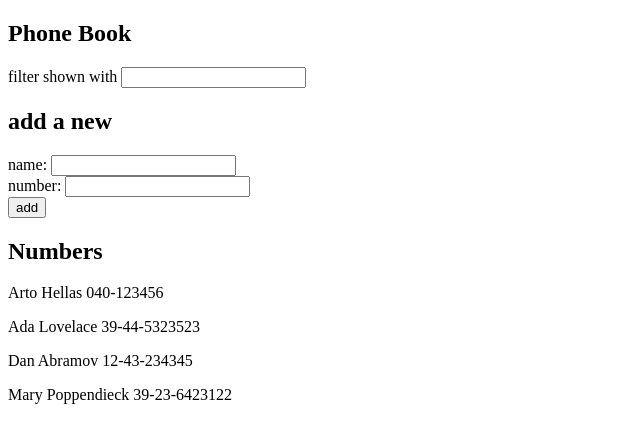
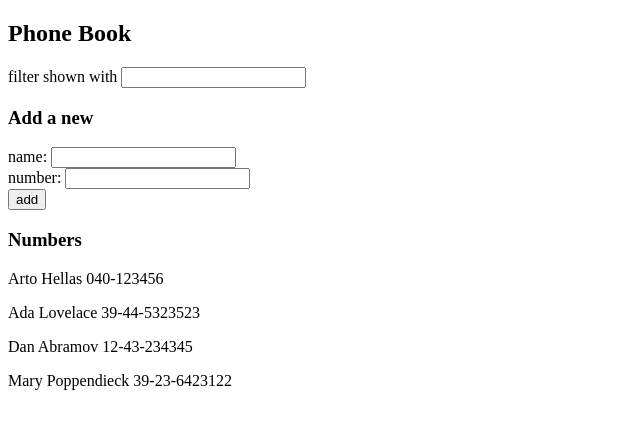
Before and after one commit to lburscheidt/fsopen-submissions, a React (Vite) app in the folder part2/phonebook/: page / in a window 1280 px wide. Shown: the top 442 px of the page, without its empty margins (0-640 px from the left). Built offline with nearby package versions, Linux system fonts and the light colour scheme.

Commit message:
Complete exercise 2.10

```diff
--- a/part2/phonebook/src/App.jsx
+++ b/part2/phonebook/src/App.jsx
@@ -1,11 +1,43 @@
 import { useState } from "react";
 
+const Filter = (props) => {
+	return (
+		<label>
+			filter shown with{" "}
+			<input value={props.searchInput} onChange={props.handleSearchInput} />
+		</label>
+	);
+};
+
+const Person = (props) => {
+	return (
+		<p key={props.person.name}>
+			{props.person.name} {props.person.number}
+		</p>
+	);
+};
+
 const Persons = (props) => {
-	return props.persons.map((person) => (
-		<p key={person.name}>
-			{person.name} {person.number}
-		</p>
-	));
+	return props.persons.map((person) => <Person person={person} />);
+};
+
+const PersonForm = (props) => {
+	return (
+		<form>
+			<div>
+				name: <input value={props.newName} onChange={props.handleNameChange} />
+			</div>
+			<div>
+				number:{" "}
+				<input value={props.newNumber} onChange={props.handleNumberChange} />
+			</div>
+			<div>
+				<button type="submit" onClick={props.addNewPerson}>
+					add
+				</button>
+			</div>
+		</form>
+	);
 };
 
 const App = () => {
@@ -50,25 +82,16 @@ const App = () => {
 	return (
 		<div>
 			<h2>Phone Book</h2>
-			<p>
-				filter shown with{" "}
-				<input value={searchInput} onChange={handleSearchInput} />
-			</p>
-			<h2>add a new</h2>
-			<form>
-				<div>
-					name: <input value={newName} onChange={handleNameChange} />
-				</div>
-				<div>
-					number: <input value={newNumber} onChange={handleNumberChange} />
-				</div>
-				<div>
-					<button type="submit" onClick={addNewPerson}>
-						add
-					</button>
-				</div>
-			</form>
-			<h2>Numbers</h2>
+			<Filter searchInput={searchInput} handleSearchInput={handleSearchInput} />
+			<h3>Add a new</h3>
+			<PersonForm
+				newName={newName}
+				handleNameChange={handleNameChange}
+				newNumber={newNumber}
+				handleNumberChange={handleNumberChange}
+				addNewPerson={addNewPerson}
+			/>
+			<h3>Numbers</h3>
 			<Persons persons={personsToShow} />
 		</div>
 	);
```
